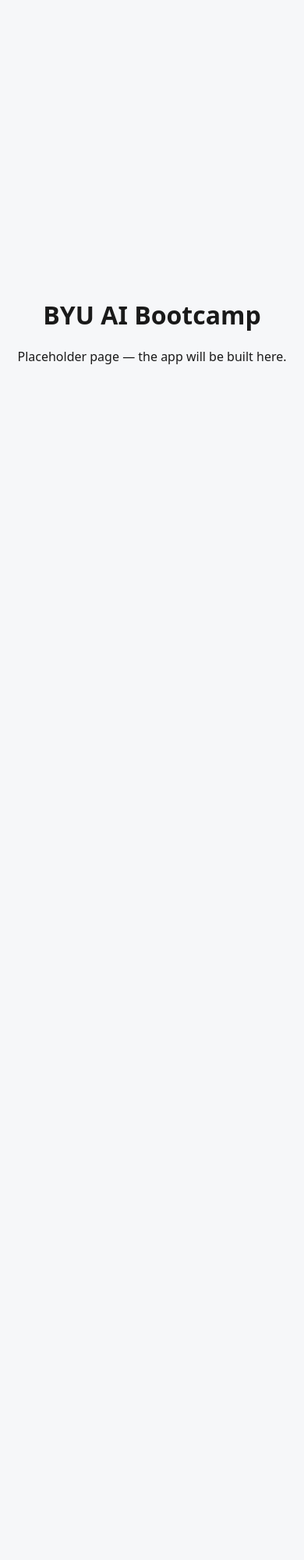
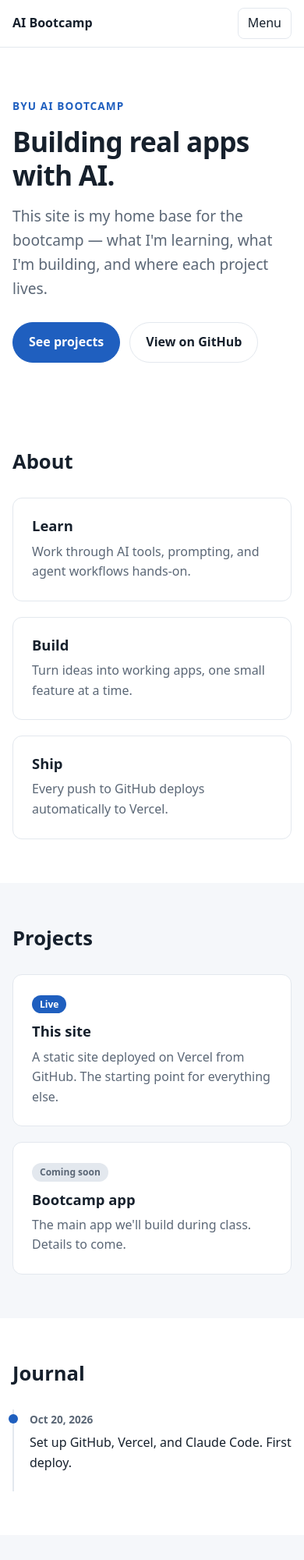
Before and after one commit to skylermasajiking17/BYU-AI-Bootcamp, a plain HTML site: page index.html in a window 390 px wide. Shown: the top 2000 px of the page at 78% size. Before the commit the page ends 844 px from the top, so only its background shows below. Drawn offline with Linux system fonts and the light colour scheme.

Commit message:
Build basic static site

```diff
--- a/index.html
+++ b/index.html
@@ -4,15 +4,100 @@
   <meta charset="utf-8">
   <meta name="viewport" content="width=device-width, initial-scale=1">
   <title>BYU AI Bootcamp</title>
-  <style>
-    body { margin: 0; min-height: 100vh; display: grid; place-items: center; font-family: system-ui, sans-serif; background: #f6f7f9; color: #1a1a1a; }
-    main { text-align: center; padding: 16px; }
-  </style>
+  <meta name="description" content="Projects and notes from the BYU AI Bootcamp.">
+  <link rel="stylesheet" href="styles.css">
 </head>
 <body>
-  <main>
-    <h1>BYU AI Bootcamp</h1>
-    <p>Placeholder page — the app will be built here.</p>
+  <header class="site-header">
+    <div class="container nav">
+      <a class="brand" href="#top">AI Bootcamp</a>
+      <button class="nav-toggle" aria-expanded="false" aria-controls="nav-links">Menu</button>
+      <nav id="nav-links" class="nav-links">
+        <a href="#about">About</a>
+        <a href="#projects">Projects</a>
+        <a href="#journal">Journal</a>
+        <a href="#contact">Contact</a>
+      </nav>
+    </div>
+  </header>
+
+  <main id="top">
+    <section class="hero">
+      <div class="container">
+        <p class="eyebrow">BYU AI Bootcamp</p>
+        <h1>Building real apps with AI.</h1>
+        <p class="lead">This site is my home base for the bootcamp — what I'm learning, what I'm building, and where each project lives.</p>
+        <div class="actions">
+          <a class="btn primary" href="#projects">See projects</a>
+          <a class="btn" href="https://github.com/skylermasajiking17/BYU-AI-Bootcamp">View on GitHub</a>
+        </div>
+      </div>
+    </section>
+
+    <section id="about" class="section">
+      <div class="container">
+        <h2>About</h2>
+        <div class="grid three">
+          <article class="card">
+            <h3>Learn</h3>
+            <p>Work through AI tools, prompting, and agent workflows hands-on.</p>
+          </article>
+          <article class="card">
+            <h3>Build</h3>
+            <p>Turn ideas into working apps, one small feature at a time.</p>
+          </article>
+          <article class="card">
+            <h3>Ship</h3>
+            <p>Every push to GitHub deploys automatically to Vercel.</p>
+          </article>
+        </div>
+      </div>
+    </section>
+
+    <section id="projects" class="section alt">
+      <div class="container">
+        <h2>Projects</h2>
+        <div class="grid two">
+          <article class="card project">
+            <span class="tag">Live</span>
+            <h3>This site</h3>
+            <p>A static site deployed on Vercel from GitHub. The starting point for everything else.</p>
+          </article>
+          <article class="card project">
+            <span class="tag muted">Coming soon</span>
+            <h3>Bootcamp app</h3>
+            <p>The main app we'll build during class. Details to come.</p>
+          </article>
+        </div>
+      </div>
+    </section>
+
+    <section id="journal" class="section">
+      <div class="container narrow">
+        <h2>Journal</h2>
+        <ol class="timeline">
+          <li>
+            <time datetime="2026-10-20">Oct 20, 2026</time>
+            <p>Set up GitHub, Vercel, and Claude Code. First deploy.</p>
+          </li>
+        </ol>
+      </div>
+    </section>
+
+    <section id="contact" class="section alt">
+      <div class="container narrow center">
+        <h2>Contact</h2>
+        <p>Find me on GitHub at <a href="https://github.com/skylermasajiking17">@skylermasajiking17</a>.</p>
+      </div>
+    </section>
   </main>
+
+  <footer class="site-footer">
+    <div class="container">
+      <p>&copy; <span id="year">2026</span> · Built during the BYU AI Bootcamp</p>
+    </div>
+  </footer>
+
+  <script src="script.js"></script>
 </body>
 </html>
--- /dev/null
+++ b/script.js
@@ -0,0 +1,18 @@
+// Mobile menu toggle
+const toggle = document.querySelector(".nav-toggle");
+const links = document.querySelector(".nav-links");
+
+toggle.addEventListener("click", () => {
+  const open = links.classList.toggle("open");
+  toggle.setAttribute("aria-expanded", String(open));
+});
+
+links.addEventListener("click", (e) => {
+  if (e.target.tagName === "A") {
+    links.classList.remove("open");
+    toggle.setAttribute("aria-expanded", "false");
+  }
+});
+
+// Keep the footer year current
+document.getElementById("year").textContent = new Date().getFullYear();
--- /dev/null
+++ b/styles.css
@@ -0,0 +1,160 @@
+:root {
+  --bg: #ffffff;
+  --bg-alt: #f5f7fa;
+  --text: #16202c;
+  --muted: #5b6776;
+  --border: #e3e8ee;
+  --accent: #1f5fbf;
+  --accent-contrast: #ffffff;
+  --radius: 12px;
+  --max: 1080px;
+}
+
+@media (prefers-color-scheme: dark) {
+  :root {
+    --bg: #0f1419;
+    --bg-alt: #161d25;
+    --text: #e8edf2;
+    --muted: #9aa7b5;
+    --border: #26313d;
+    --accent: #6ea8ff;
+    --accent-contrast: #0f1419;
+  }
+}
+
+* { box-sizing: border-box; }
+
+html { scroll-behavior: smooth; }
+
+body {
+  margin: 0;
+  font-family: system-ui, -apple-system, "Segoe UI", Roboto, sans-serif;
+  line-height: 1.6;
+  color: var(--text);
+  background: var(--bg);
+}
+
+a { color: var(--accent); }
+
+h1, h2, h3 { line-height: 1.2; margin: 0 0 0.5em; }
+h1 { font-size: clamp(2.2rem, 6vw, 3.6rem); letter-spacing: -0.02em; }
+h2 { font-size: clamp(1.6rem, 4vw, 2.2rem); margin-bottom: 1.2em; }
+h3 { font-size: 1.15rem; }
+p { margin: 0 0 1em; }
+
+.container { width: 100%; max-width: var(--max); margin: 0 auto; padding: 0 16px; }
+.narrow { max-width: 720px; }
+.center { text-align: center; }
+
+/* Header */
+.site-header {
+  position: sticky;
+  top: 0;
+  z-index: 10;
+  background: color-mix(in srgb, var(--bg) 88%, transparent);
+  backdrop-filter: blur(8px);
+  border-bottom: 1px solid var(--border);
+}
+.nav { display: flex; align-items: center; justify-content: space-between; height: 60px; }
+.brand { font-weight: 700; text-decoration: none; color: var(--text); }
+.nav-links { display: flex; gap: 24px; }
+.nav-links a { color: var(--muted); text-decoration: none; font-weight: 500; }
+.nav-links a:hover { color: var(--text); }
+.nav-toggle { display: none; }
+
+/* Hero */
+.hero { padding: 96px 0 80px; }
+.eyebrow { color: var(--accent); font-weight: 600; text-transform: uppercase; letter-spacing: 0.08em; font-size: 0.85rem; }
+.lead { font-size: 1.2rem; color: var(--muted); max-width: 60ch; }
+.actions { display: flex; flex-wrap: wrap; gap: 12px; margin-top: 28px; }
+
+.btn {
+  display: inline-block;
+  padding: 12px 20px;
+  border-radius: 999px;
+  border: 1px solid var(--border);
+  color: var(--text);
+  text-decoration: none;
+  font-weight: 600;
+}
+.btn:hover { border-color: var(--accent); }
+.btn.primary { background: var(--accent); border-color: var(--accent); color: var(--accent-contrast); }
+
+/* Sections */
+.section { padding: 72px 0; }
+.section.alt { background: var(--bg-alt); }
+
+.grid { display: grid; gap: 20px; }
+.grid.two { grid-template-columns: repeat(2, 1fr); }
+.grid.three { grid-template-columns: repeat(3, 1fr); }
+
+.card {
+  background: var(--bg);
+  border: 1px solid var(--border);
+  border-radius: var(--radius);
+  padding: 24px;
+}
+.card p { color: var(--muted); margin: 0; }
+
+.tag {
+  display: inline-block;
+  font-size: 0.75rem;
+  font-weight: 600;
+  padding: 2px 10px;
+  border-radius: 999px;
+  background: var(--accent);
+  color: var(--accent-contrast);
+  margin-bottom: 12px;
+}
+.tag.muted { background: var(--border); color: var(--muted); }
+
+/* Timeline */
+.timeline { list-style: none; margin: 0; padding: 0; border-left: 2px solid var(--border); }
+.timeline li { padding: 0 0 24px 20px; position: relative; }
+.timeline li::before {
+  content: "";
+  position: absolute;
+  left: -7px;
+  top: 6px;
+  width: 12px;
+  height: 12px;
+  border-radius: 50%;
+  background: var(--accent);
+}
+.timeline time { font-size: 0.85rem; color: var(--muted); font-weight: 600; }
+.timeline p { margin: 4px 0 0; }
+
+/* Footer */
+.site-footer { padding: 32px 0; border-top: 1px solid var(--border); color: var(--muted); font-size: 0.9rem; }
+.site-footer p { margin: 0; }
+
+/* Mobile */
+@media (max-width: 720px) {
+  .grid.two, .grid.three { grid-template-columns: 1fr; }
+  .hero { padding: 64px 0 56px; }
+  .section { padding: 56px 0; }
+
+  .nav-toggle {
+    display: inline-block;
+    background: none;
+    border: 1px solid var(--border);
+    border-radius: 8px;
+    padding: 6px 12px;
+    color: var(--text);
+    font: inherit;
+    cursor: pointer;
+  }
+  .nav-links {
+    display: none;
+    position: absolute;
+    top: 60px;
+    left: 0;
+    right: 0;
+    flex-direction: column;
+    gap: 0;
+    background: var(--bg);
+    border-bottom: 1px solid var(--border);
+  }
+  .nav-links.open { display: flex; }
+  .nav-links a { padding: 14px 16px; border-top: 1px solid var(--border); }
+}
```
Also changed, not shown: 1 other file.
